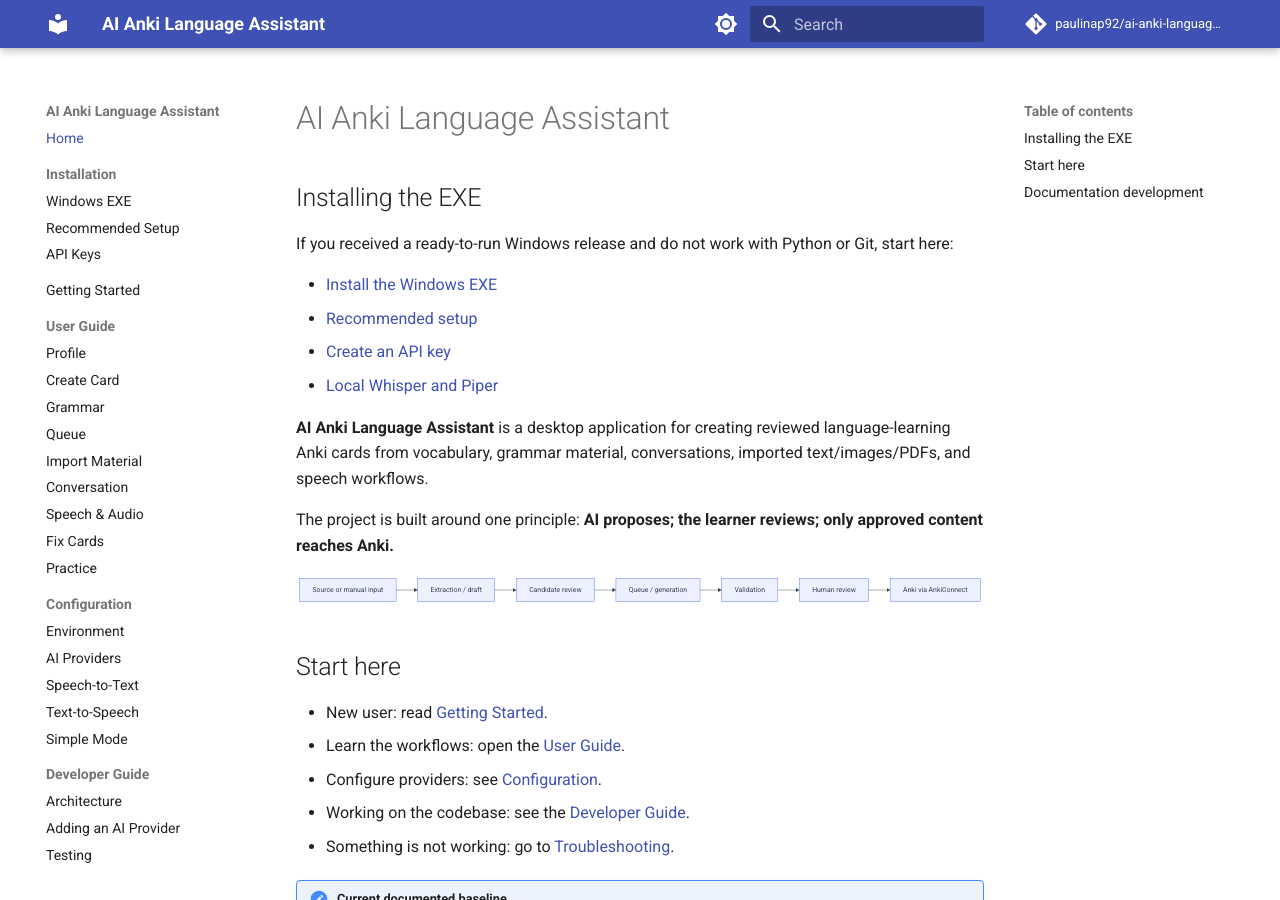
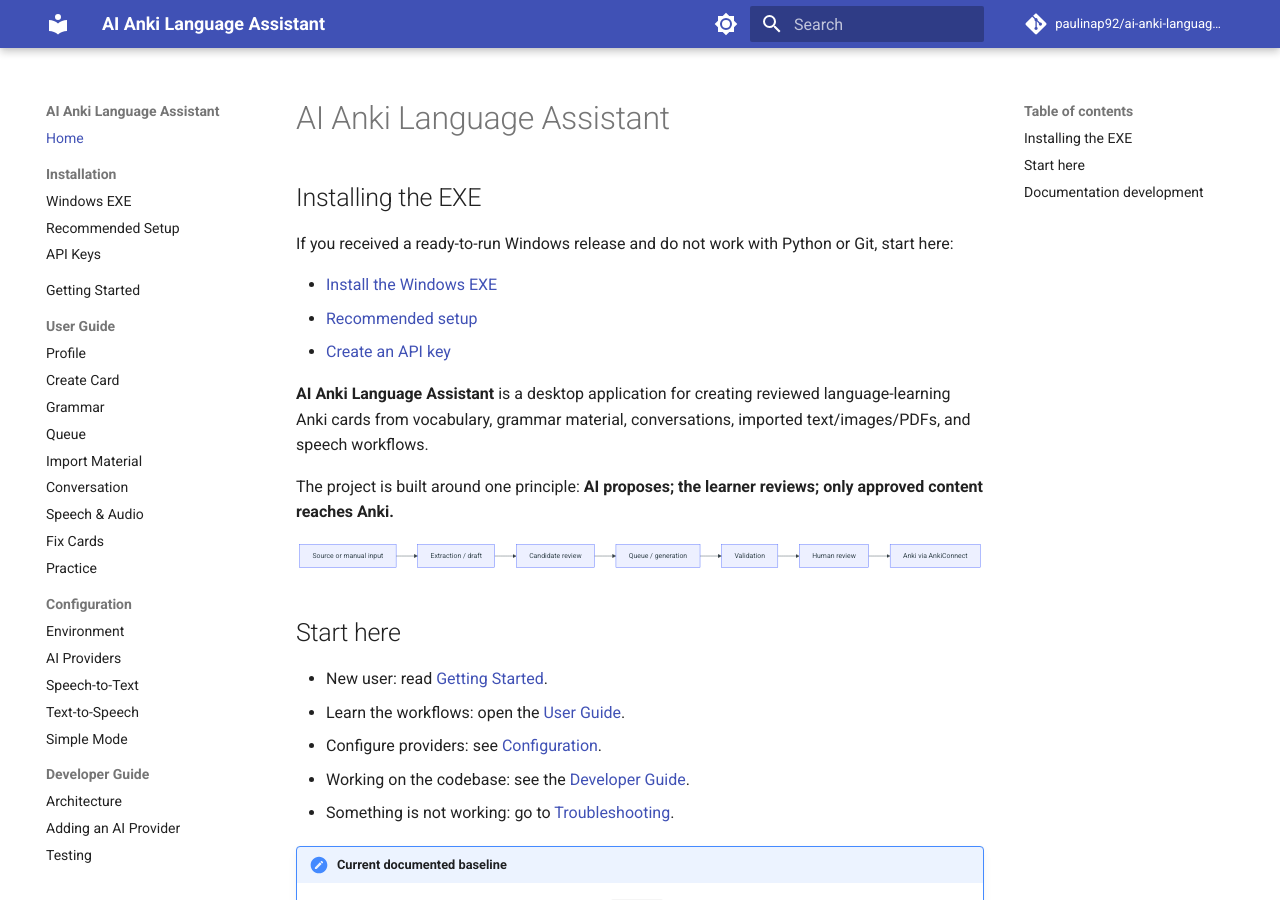
Before and after one commit to paulinap92/ai-anki-language-assistant, an MkDocs documentation site: the page built from docs/index.md, in a window 1280 px wide and 900 px high. Built offline with MkDocs 1.6.1 and Material for MkDocs 9.7.7, drawn with Linux system fonts in a browser that asks for light colours; comment, search, counter and statistics services are not loaded.

Commit message:
docs: simplify installation links on manual home

```diff
--- a/docs/index.md
+++ b/docs/index.md
@@ -7,7 +7,6 @@
 - [Install the Windows EXE](installation/windows-exe.md)
 - [Recommended setup](installation/recommended-setup.md)
 - [Create an API key](installation/api-keys.md)
-- [Local Whisper and Piper](installation/local-speech-audio.md)
 
 
 **AI Anki Language Assistant** is a desktop application for creating reviewed language-learning Anki cards from vocabulary, grammar material, conversations, imported text/images/PDFs, and speech workflows.
```
